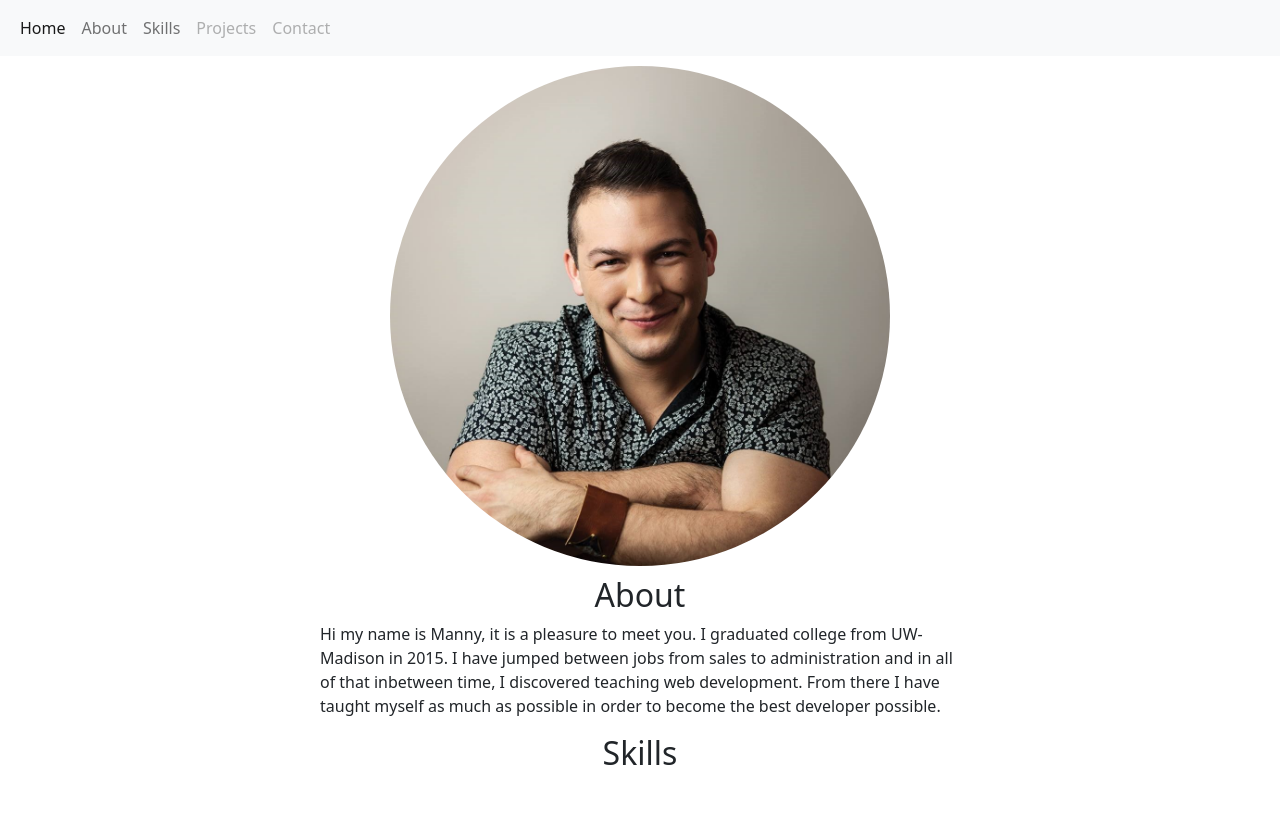
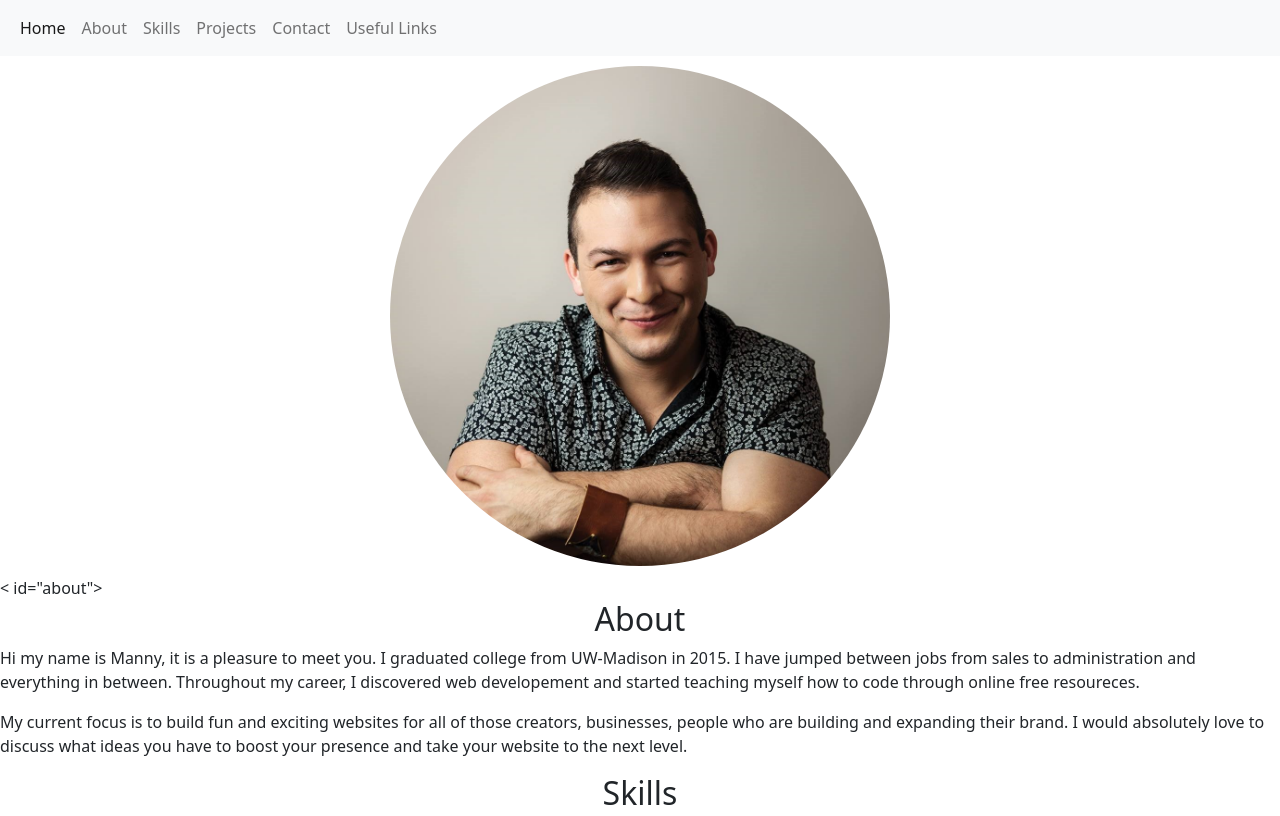
Before and after one commit to manny-torres-02/Portfolio, a plain HTML site: page index.html in a window 1280 px wide. Shown: the top 816 px of the page. Drawn offline with nearby package versions, Linux system fonts and the light colour scheme.

Commit message:
Just edited a small portion of the bio...

```diff
--- a/index.html
+++ b/index.html
@@ -4,22 +4,25 @@
 <!--[if IE 8]>         <html class="no-js lt-ie9"> <![endif]-->
 <!--[if gt IE 8]>      <html class="no-js"> <!--<![endif]-->
 <html>
+
 <head>
   <meta charset="utf-8">
   <meta http-equiv="X-UA-Compatible" content="IE=edge">
   <title></title>
   <meta name="description" content="">
   <meta name="viewport" content="width=device-width, initial-scale=1">
-        <link href="https://cdn.jsdelivr.net/npm/bootstrap@5.0.1/dist/css/bootstrap.min.css" rel="stylesheet" integrity="sha384-+0n0xVW2eSR5OomGNYDnhzAbDsOXxcvSN1TPprVMTNDbiYZCxYbOOl7+AMvyTG2x" crossorigin="anonymous">
+  <link href="https://cdn.jsdelivr.net/npm/bootstrap@5.0.1/dist/css/bootstrap.min.css" rel="stylesheet"
+    integrity="sha384-+0n0xVW2eSR5OomGNYDnhzAbDsOXxcvSN1TPprVMTNDbiYZCxYbOOl7+AMvyTG2x" crossorigin="anonymous">
   <link href="style.css" rel="stylesheet">
 </head>
+
 <body>
   <section>
     <!-- nav bar Start  -->
     <nav class="navbar navbar-expand-lg navbar-light bg-light">
       <div class="container-fluid">
-
-              <button class="navbar-toggler" type="button" data-bs-toggle="collapse" data-bs-target="#navbarNav" aria-controls="navbarNav" aria-expanded="false" aria-label="Toggle navigation">
+        <button class="navbar-toggler" type="button" data-bs-toggle="collapse" data-bs-target="#navbarNav"
+          aria-controls="navbarNav" aria-expanded="false" aria-label="Toggle navigation">
           <span class="navbar-toggler-icon"></span>
         </button>
         <div class="collapse navbar-collapse" id="navbarNav">
@@ -34,10 +37,13 @@
               <a class="nav-link" href="#">Skills</a>
             </li>
             <li class="nav-item">
-                    <a class="nav-link disabled" href="#" tabindex="-1" aria-disabled="true">Projects</a>
+              <a class="nav-link" href="#" tabindex="-1" aria-disabled="true">Projects</a>
             </li>
             <li class="nav-item">
-                    <a class="nav-link disabled" href="#" tabindex="-1" aria-disabled="true">Contact</a>
+              <a class="nav-link" href="#" tabindex="-1" aria-disabled="true">Contact</a>
+            </li>
+            <li class="nav-item">
+              <a class="nav-link" href="resources.html" tabindex="-1" aria-disabled="true">Useful Links</a>
             </li>
           </ul>
         </div>
@@ -45,32 +51,45 @@
     </nav>
     <!-- nav bar End  -->
     <div class="about-section">
-          <img src="Images\Crop.jpg" alt="Profile" class="profile-image"/>
+      <img src="Images\Crop.jpg" alt="Profile" class="profile-image" />
 
   </section>
-        <article id="about">
-       <h2 id="about-head"> About  </h2>
-       <p>Hi my name is Manny, it is a pleasure to meet you. I graduated college from UW-Madison in 2015. I have jumped between jobs from sales to administration and in all of that inbetween time, I discovered teaching web development.
-         From there I have taught myself as much as possible in order to become the best developer possible. </p>
+  < id="about">
+    <h2 id="about-head"> About </h2>
+    <p>Hi my name is Manny, it is a pleasure to meet you. I graduated college from UW-Madison in 2015. I have jumped
+      between jobs from sales to administration and everything in between. Throughout my career,  I discovered web developement and
+      started teaching myself how to code through online free resoureces.  </p>
+
+      <p> My current focus is to build fun and exciting websites for all of those
+        creators, businesses, people who are building and expanding their brand.
+        I would absolutely love to discuss what ideas you have to boost your presence
+        and take your website to the next level.
+      </p>
   </article>
   </div>
   <h2 class="section-title"> Skills</h2>
   <section class="skills">
 
     <div class=skill-section>
-          <img src="Images\logo-javascript.svg" alt="Javascript icon" class="icon"/>
-          <img src="Images\logo-css3.svg" alt="CSS icon" class="icon"/>
-          <img src="Images\logo-html5.svg" alt="HTML5 icon" class="icon"/>
-          <img src="Images\logo-sass.svg" alt="Sass icon" class="icon"/>
-          <img src="Images\logo-react.svg" alt="React icon" class="icon"/>
-          <img src="Images\logo-github.svg" alt="Github icon" class="icon"/>
-          <img src="Images\logo-nodejs.svg" alt="NodeJS icon" class="icon"/>
+      <img src="Images\logo-javascript.svg" alt="Javascript icon" class="icon" />
+      <img src="Images\logo-css3.svg" alt="CSS icon" class="icon" />
+      <img src="Images\logo-html5.svg" alt="HTML5 icon" class="icon" />
+      <img src="Images\logo-sass.svg" alt="Sass icon" class="icon" />
+      <img src="Images\logo-react.svg" alt="React icon" class="icon" />
+      <img src="Images\logo-github.svg" alt="Github icon" class="icon" />
+      <img src="Images\logo-nodejs.svg" alt="NodeJS icon" class="icon" />
     </div>
   </section>
 
-        <script src="https://cdn.jsdelivr.net/npm/@popperjs/core@2.9.2/dist/umd/popper.min.js" integrity="sha384-IQsoLXl5PILFhosVNubq5LC7Qb9DXgDA9i+tQ8Zj3iwWAwPtgFTxbJ8NT4GN1R8p" crossorigin="anonymous"></script>
-        <script src="https://cdn.jsdelivr.net/npm/bootstrap@5.0.1/dist/js/bootstrap.min.js" integrity="sha384-Atwg2Pkwv9vp0ygtn1JAojH0nYbwNJLPhwyoVbhoPwBhjQPR5VtM2+xf0Uwh9KtT" crossorigin="anonymous"></script>    </body>
+  <script src="https://cdn.jsdelivr.net/npm/@popperjs/core@2.9.2/dist/umd/popper.min.js"
+    integrity="sha384-IQsoLXl5PILFhosVNubq5LC7Qb9DXgDA9i+tQ8Zj3iwWAwPtgFTxbJ8NT4GN1R8p"
+    crossorigin="anonymous"></script>
+  <script src="https://cdn.jsdelivr.net/npm/bootstrap@5.0.1/dist/js/bootstrap.min.js"
+    integrity="sha384-Atwg2Pkwv9vp0ygtn1JAojH0nYbwNJLPhwyoVbhoPwBhjQPR5VtM2+xf0Uwh9KtT"
+    crossorigin="anonymous"></script>
+</body>
 <script id="__bs_script__">//<![CDATA[
   document.write("<script async src='http://HOST:3000/browser-sync/browser-sync-client.js?v=2.26.14'><\/script>".replace("HOST", location.hostname));
       //]]></script>
+
 </html>
--- /dev/null
+++ b/resources.html
@@ -0,0 +1,68 @@
+<!DOCTYPE html>
+<!--[if lt IE 7]>      <html class="no-js lt-ie9 lt-ie8 lt-ie7"> <![endif]-->
+<!--[if IE 7]>         <html class="no-js lt-ie9 lt-ie8"> <![endif]-->
+<!--[if IE 8]>         <html class="no-js lt-ie9"> <![endif]-->
+<!--[if gt IE 8]>      <html class="no-js"> <!--<![endif]-->
+<html>
+
+<head>
+    <meta charset="utf-8">
+    <meta http-equiv="X-UA-Compatible" content="IE=edge">
+    <title></title>
+    <meta name="description" content="">
+    <meta name="viewport" content="width=device-width, initial-scale=1">
+    <link href="https://cdn.jsdelivr.net/npm/bootstrap@5.0.1/dist/css/bootstrap.min.css" rel="stylesheet"
+        integrity="sha384-+0n0xVW2eSR5OomGNYDnhzAbDsOXxcvSN1TPprVMTNDbiYZCxYbOOl7+AMvyTG2x" crossorigin="anonymous">
+    <link href="style.css" rel="stylesheet">
+</head>
+
+<body>
+    <section>
+        <!-- nav bar Start  -->
+        <nav class="navbar navbar-expand-lg navbar-light bg-light">
+            <div class="container-fluid">
+                <button class="navbar-toggler" type="button" data-bs-toggle="collapse" data-bs-target="#navbarNav"
+                    aria-controls="navbarNav" aria-expanded="false" aria-label="Toggle navigation">
+                    <span class="navbar-toggler-icon"></span>
+                </button>
+                <div class="collapse navbar-collapse" id="navbarNav">
+                    <ul class="navbar-nav">
+                        <li class="nav-item">
+                            <a class="nav-link active" aria-current="page" href="#">Home</a>
+                        </li>
+                        <li class="nav-item">
+                            <a class="nav-link" href="#About">About</a>
+                        </li>
+                        <li class="nav-item">
+                            <a class="nav-link" href="#">Skills</a>
+                        </li>
+                        <li class="nav-item">
+                            <a class="nav-link" href="#" tabindex="-1" aria-disabled="true">Projects</a>
+                        </li>
+                        <li class="nav-item">
+                            <a class="nav-link" href="#" tabindex="-1" aria-disabled="true">Contact</a>
+                        </li>
+                        <li class="nav-item">
+                            <a class="nav-link" href="#" tabindex="-1" aria-disabled="true">Useful Links</a>
+                        </li>
+                    </ul>
+                </div>
+            </div>
+        </nav>
+        <section>
+            <div>
+                <h1>Useful Resources</h1>
+            </div>
+            <div>
+                 <a href="https://coolors.co/" target="_blank"> COOLORS.co</a>
+            </div>
+        </section>
+        <script src="https://cdn.jsdelivr.net/npm/@popperjs/core@2.9.2/dist/umd/popper.min.js"
+    integrity="sha384-IQsoLXl5PILFhosVNubq5LC7Qb9DXgDA9i+tQ8Zj3iwWAwPtgFTxbJ8NT4GN1R8p"
+    crossorigin="anonymous"></script>
+  <script src="https://cdn.jsdelivr.net/npm/bootstrap@5.0.1/dist/js/bootstrap.min.js"
+    integrity="sha384-Atwg2Pkwv9vp0ygtn1JAojH0nYbwNJLPhwyoVbhoPwBhjQPR5VtM2+xf0Uwh9KtT"
+    crossorigin="anonymous"></script>
+</body>
+
+</html>
```
Lines whose indentation alone changed are shown as unchanged.
